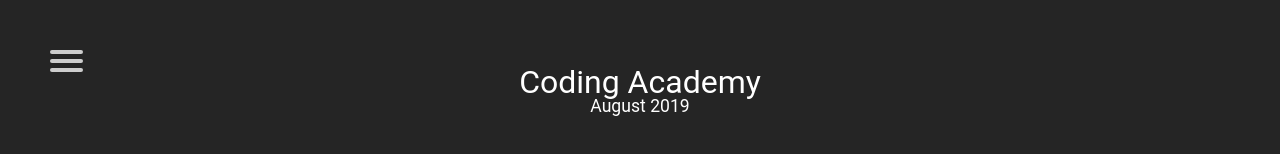
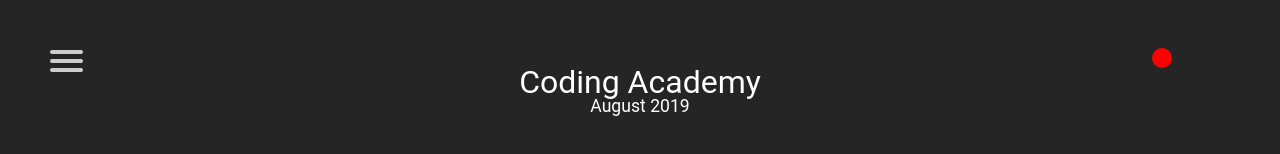
Before and after one commit to nivb52/react-bitcoin, a React (Create React App) app: page / in a window 1280 px wide. Shown: the top 154 px of the page. Built offline with nearby package versions, Linux system fonts and the light colour scheme; no server answers.

Commit message:
import online indicator

```diff
--- a/src/cmps/NavHeader.js
+++ b/src/cmps/NavHeader.js
@@ -10,6 +10,7 @@ import ContactPage from '../pages/ContactPage'
 import ContactDetailPage from '../pages/ContactDetailPage'
 import ContactEditPage from '../pages/ContactEditPage'
 import '../css/header/hamburger.css';
+import OnlineIndicator from './OnlineIndicatior';
 
 
 
@@ -21,12 +22,16 @@ export default function NavHeader() {
     }
 
     const menuRoutes = [
-                        {path:'/' , text: 'home'},
-                        {path:'/contacts' , text: 'contacts'},
-                        {path:'/charts' , text: 'charts'},
-                        {path:'/signup' , text: 'signup'},
-                        {path:'/todos' , text: 'todos'},
+        { path: '/', text: 'home' },
+        { path: '/contacts', text: 'contacts' },
+        { path: '/charts', text: 'charts' },
+        { path: '/signup', text: 'signup' },
+        { path: '/todos', text: 'todos' },
     ]
+
+
+
+
     return (
 
         <Router >
@@ -44,7 +49,7 @@ export default function NavHeader() {
                         onClick={closeMenu}
                     >
                         {
-                        menuRoutes.map( (link, index) =>
+                            menuRoutes.map((link, index) =>
                                 <NavLink
                                     className="prim-color hover-white"
                                     to={link.path} key={index}>
@@ -58,7 +63,7 @@ export default function NavHeader() {
             </nav>
 
 
-
+            <OnlineIndicator/>
             <AppHeader />
 
             <Switch>
```
Lines whose indentation alone changed are shown as unchanged.
